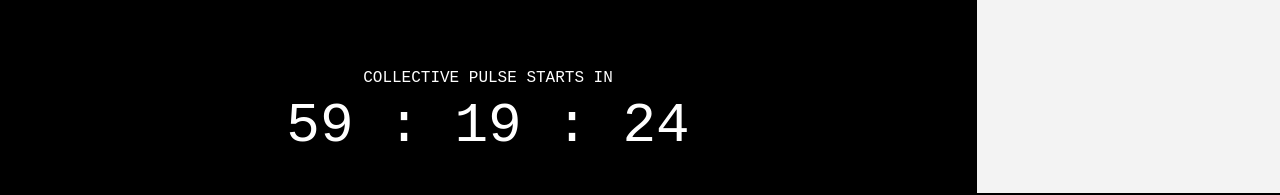
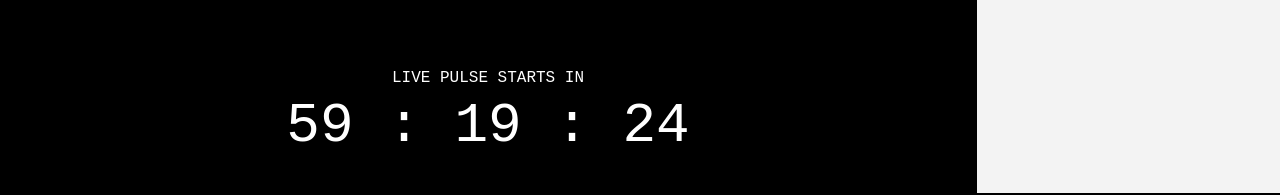
Before and after one commit to suneruuu/vfcd-collective-pulse, a React (Vite) app in the folder collective-pulse/: page / in a window 1280 px wide. Shown: the part 560-755 px from the top of the page. Built offline with nearby package versions, Linux system fonts and the light colour scheme; no server answers; a web font is replaced by a local one.

Commit message:
chore: update project title

```diff
--- a/collective-pulse/index.html
+++ b/collective-pulse/index.html
@@ -5,10 +5,10 @@
     <meta name="viewport" content="width=device-width, initial-scale=1" />
     <meta name="theme-color" content="#000000" />
     <link rel="icon" type="image/x-icon" href="%BASE_URL%favicon.ico" />
-    <title>Collective Pulse &mdash; Vietnam Creative Festival</title>
+    <title>FFFF Live Pulse &mdash; Vietnam Creative Festival</title>
     <meta
       name="description"
-      content="Collective Pulse voting installation and question management."
+      content="FFFF Live Pulse voting installation and question management."
     />
     <link rel="preconnect" href="https://fonts.googleapis.com" />
     <link rel="preconnect" href="https://fonts.gstatic.com" crossorigin />
--- a/collective-pulse/src/App.jsx
+++ b/collective-pulse/src/App.jsx
@@ -11,10 +11,10 @@ export default function App() {
   const vote = ["/vote", "/vote.html", "/vote/index.html"].includes(path);
   useEffect(() => {
     document.title = manager
-      ? "Question Queue \u2014 Collective Pulse"
+      ? "Question Queue \u2014 FFFF Live Pulse"
       : vote
-        ? "Vote \u2014 Collective Pulse"
-        : "Collective Pulse \u2014 Vietnam Creative Festival";
+        ? "Vote \u2014 FFFF Live Pulse"
+        : "FFFF Live Pulse \u2014 Vietnam Creative Festival";
   }, [manager, vote]);
   return manager ? (
     <AdminGate>
--- a/collective-pulse/src/installation/InstallationPage.jsx
+++ b/collective-pulse/src/installation/InstallationPage.jsx
@@ -19,7 +19,7 @@ export const INITIAL_SNAPSHOT = {
 export function InstallationShell({ snapshot = INITIAL_SNAPSHOT, invoke = () => {}, host }) {
   return (
     <>
-      <main id="app" ref={host} aria-label="Collective Pulse voting installation" />
+      <main id="app" ref={host} aria-label="FFFF Live Pulse voting installation" />
       <TimedScreen snapshot={snapshot} invoke={invoke} />
       <SchedulePanel
         now={snapshot.now}
--- a/collective-pulse/src/installation/components/TimedScreen.jsx
+++ b/collective-pulse/src/installation/components/TimedScreen.jsx
@@ -4,7 +4,7 @@ export function TimedScreen({ snapshot, invoke }) {
   return (
     <section
       id="campaign-screen"
-      aria-label="Collective Pulse opening and closing screen"
+      aria-label="FFFF Live Pulse opening and closing screen"
       hidden={screen?.hidden ?? true}
       data-phase={screen?.phase}
       data-preview={String(snapshot.pulsePreview)}
--- a/collective-pulse/src/installation/createInstallation.js
+++ b/collective-pulse/src/installation/createInstallation.js
@@ -135,7 +135,7 @@ export function createInstallation({
     canvas.elt.setAttribute("tabindex", "0");
     canvas.elt.setAttribute(
       "aria-label",
-      "Collective Pulse. Press left arrow for yes or right arrow for no.",
+      "FFFF Live Pulse. Press left arrow for yes or right arrow for no.",
     );
     p.pixelDensity(Math.min(pixelRatio, 2));
     p.frameRate(60);
--- a/collective-pulse/src/installation/domain/phase.js
+++ b/collective-pulse/src/installation/domain/phase.js
@@ -32,13 +32,13 @@ export function createPhase(runtime, { formatting }) {
       preview: runtime.pulsePreview,
       mainWidth: layout.mainW,
       label: timing.before
-        ? "COLLECTIVE PULSE STARTS IN"
+        ? "LIVE PULSE STARTS IN"
         : closing
           ? "THANK YOU FOR PARTICIPATING"
           : "TODAY PULSE STARTS IN",
       value: closing
         ? timing.complete
-          ? "COLLECTIVE PULSE COMPLETE"
+          ? "LIVE PULSE COMPLETED"
           : "NEXT PULSE TOMORROW \u00b7 " + String(CONFIG.OPEN_HOUR).padStart(2, "0") + ":00"
         : formatting.formatOpeningCountdown(timing.nextOpenMs - now),
       buttonHidden: timing.before || timing.active,
--- a/collective-pulse/src/installation/rendering/renderer.js
+++ b/collective-pulse/src/installation/rendering/renderer.js
@@ -39,13 +39,13 @@ export function createRenderer(
     p.textAlign(p.LEFT, p.TOP);
     p.textStyle(p.BOLD);
     p.textSize(20 * ui);
-    p.text("COLLECTIVE PULSE", x, 446 * layout.sy);
+    p.text("FFFF LIVE PULSE", x, 446 * layout.sy);
     p.textStyle(p.NORMAL);
     p.textSize(20 * ui);
     p.textLeading(27 * ui);
     p.textWrap(p.WORD);
     p.text(
-      "Vietnam's creative community is growing rapidly. Collective Pulse installation asks what kind of future we want to build for design in Vietnam.",
+      "Vietnam's creative community is growing rapidly. FFFF Live Pulse installation asks what kind of future we want to build for design in Vietnam.",
       x,
       485 * layout.sy,
       contentW,
--- a/collective-pulse/src/prompts/AdminGate.jsx
+++ b/collective-pulse/src/prompts/AdminGate.jsx
@@ -97,7 +97,7 @@ export default function AdminGate({ children }) {
   return (
     <main className="admin-screen">
       <form className="admin-form" onSubmit={login}>
-        <p>Collective Pulse</p>
+        <p>FFFF Live Pulse</p>
         <h1>Question manager</h1>
         {state.loading ? (
           <p role="status">Checking access...</p>
--- a/collective-pulse/src/prompts/PromptManagerPage.jsx
+++ b/collective-pulse/src/prompts/PromptManagerPage.jsx
@@ -29,7 +29,7 @@ export function PromptManagerShell({
     <>
       <main className="queue-main">
         <header className="queue-heading">
-          <p>Collective Pulse</p>
+          <p>FFFF Live Pulse</p>
           <h1>Question Queue</h1>
           <div className="queue-meta">
             <span id="connection-status" role="status" data-state={connection.state}>
--- a/collective-pulse/src/prompts/components/EditQuestionDialog.jsx
+++ b/collective-pulse/src/prompts/components/EditQuestionDialog.jsx
@@ -14,7 +14,7 @@ export function EditQuestionDialog({ question, busy, connected, error, onSave, o
   return (
     <dialog id="edit-dialog" ref={ref} aria-labelledby="edit-heading" onCancel={onClose}>
       <form id="edit-question" onSubmit={save}>
-        <p>Collective Pulse</p>
+        <p>FFFF Live Pulse</p>
         <h2 id="edit-heading">Edit question</h2>
         <label htmlFor="edit-text">Question content</label>
         <textarea
--- a/collective-pulse/src/vote/VoteAuthGate.jsx
+++ b/collective-pulse/src/vote/VoteAuthGate.jsx
@@ -24,7 +24,7 @@ export function VoteAuthShell({ loading, configured, busy, error, onSignIn }) {
   return (
     <main className="vote-screen vote-auth-screen">
       <section className="vote-content vote-auth-content" aria-labelledby="vote-auth-title">
-        <p className="vote-auth-brand">Collective Pulse</p>
+        <p className="vote-auth-brand">FFFF Live Pulse</p>
         <h1 id="vote-auth-title">Sign in to vote</h1>
         {loading ? (
           <p role="status">Checking sign-in...</p>
```
Also changed, not shown: collective-pulse/tests/design-check.cjs (+3 -3 lines).
